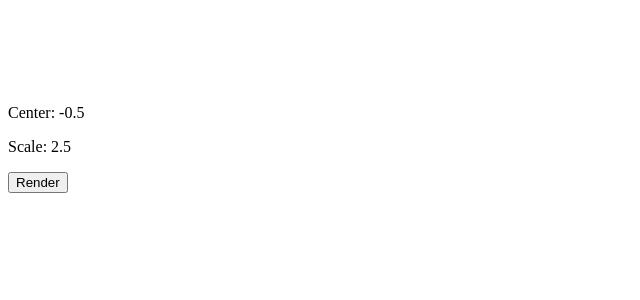
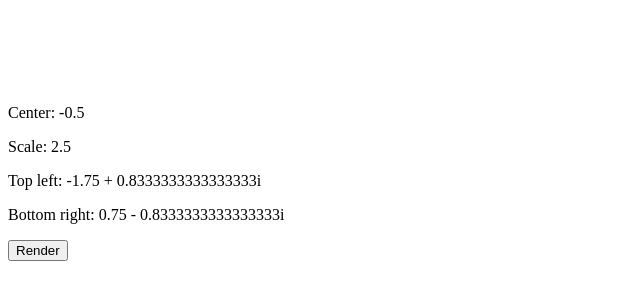
Before and after one commit to emlun/fraktal, a React app: page / in a window 1280 px wide. Shown: the part 124-424 px from the top of the page, without its empty margins (0-640 px from the left). Built offline with nearby package versions, Linux system fonts and the light colour scheme; the HTML template or start-up script is replaced by a standard one.

Commit message:
Show canvas limits

```diff
--- a/src/components/Canvas.jsx
+++ b/src/components/Canvas.jsx
@@ -52,6 +52,10 @@ export default class Canvas extends React.Component {
       scale: 2.5,
       status: undefined,
     };
+  }
+
+  getLimits() {
+    return getLimits({ center: this.state.center, scale: this.state.scale, W, H });
   }
 
   updateCanvas(canvas) {
@@ -130,6 +134,8 @@ export default class Canvas extends React.Component {
       />
       <p> Center: { this.state.center.toString() } </p>
       <p> Scale: { this.state.scale } </p>
+      <p> Top left: { this.getLimits().topLeft.toString() } </p>
+      <p> Bottom right: { this.getLimits().btmRight.toString() } </p>
       <button onClick={ this.renderPixels.bind(this) } > Render </button>
       <p> { this.state.status } </p>
     </div>;
```
